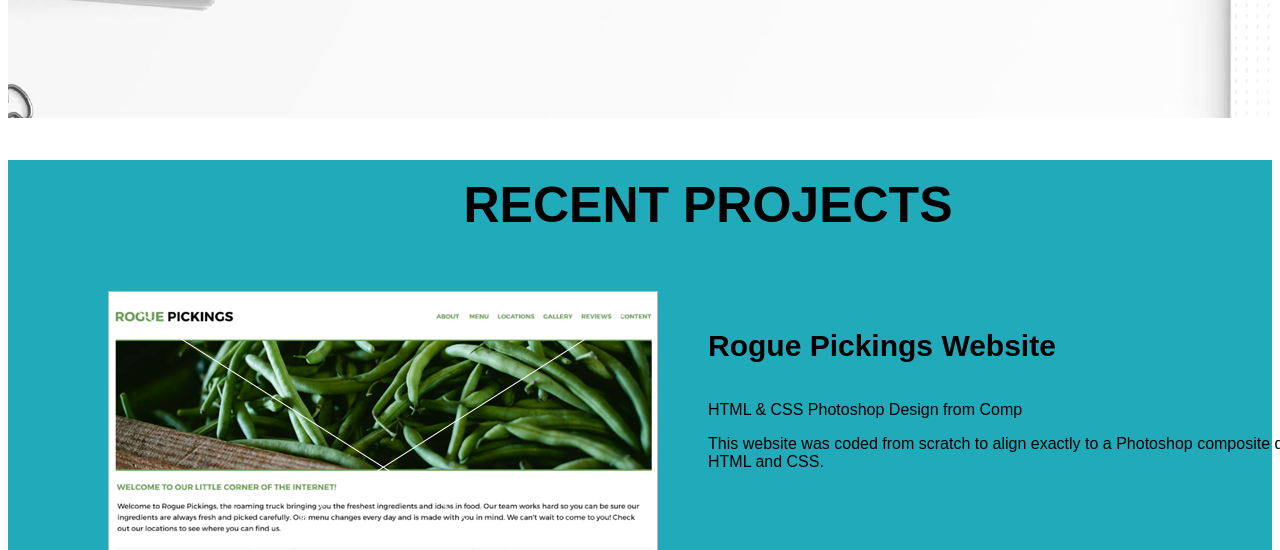
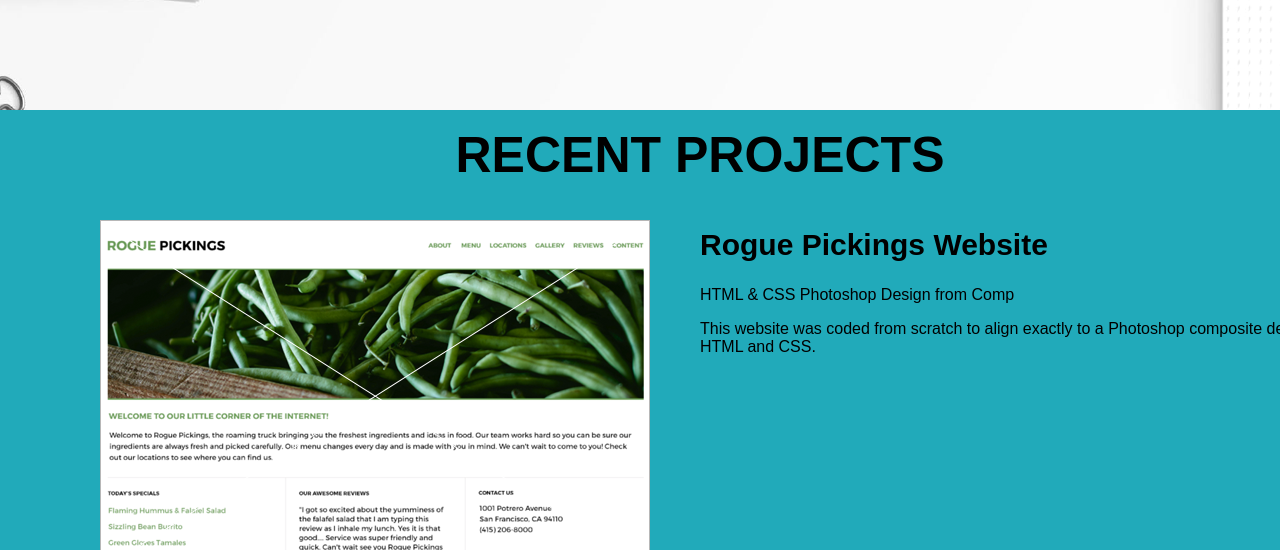
Before and after one commit to FrouFrou82/milestone-project, a plain HTML site: page index.html in a window 1280 px wide. Shown: the part 690-1240 px from the top of the page. Drawn offline with Linux system fonts and the light colour scheme; a web font is replaced by a local one.

Commit message:
milestone project completed

```diff
--- a/css/main.css
+++ b/css/main.css
@@ -14,6 +14,10 @@ body {
     font-weight: 700;
 }
 
+h1,h2,h3,h4,h5 {
+
+    margin:0;
+}
 
 h1 {
     font-weight: 500;
@@ -26,6 +30,7 @@ h2 {
     text-transform: uppercase;
     font-size: 50px;
     line-height: 90px;
+    padding-bottom: 20px;
 }
 
 h3 {
@@ -50,10 +55,11 @@ img {
 .full-width {
     width: 1400px;
     margin: 0 auto; /***** This helps to centre the content *****/
+
 }
 .half-width {
     width: 700px;
-    height: 500px;
+    height: 400px;
     margin: 0 auto;
     float: left;
 }
@@ -71,7 +77,7 @@ header {
     width: auto;
     height: 480px;  /***** making up for padding ?!*****/
     text-align: left;
-    padding: 320px 130px 0px 320px
+    padding: 320px 130px 0px 320px;
 
 }
 
@@ -81,7 +87,7 @@ header {
 #work  {
     background-color: #21aaba;
     width: auto;
-    height: 1800px;
+    height: 1600px;
 }
 
 
@@ -98,6 +104,7 @@ header {
 #about p {
     font-size: 18px;
     padding: 70px;
+
 }
 
 /***** Contact section styles *****/
--- a/index.html
+++ b/index.html
@@ -7,6 +7,7 @@
         <title>The Good Web | Zhenya Birch </title>
 
         <!-- specific style for site -->
+        <link rel="stylesheet" href="css/normalize.css">
         <link rel="stylesheet" href="css/main.css">
         <link rel="stylesheet" href="https://use.typekit.net/fql2vnt.css">
     </head>
```
